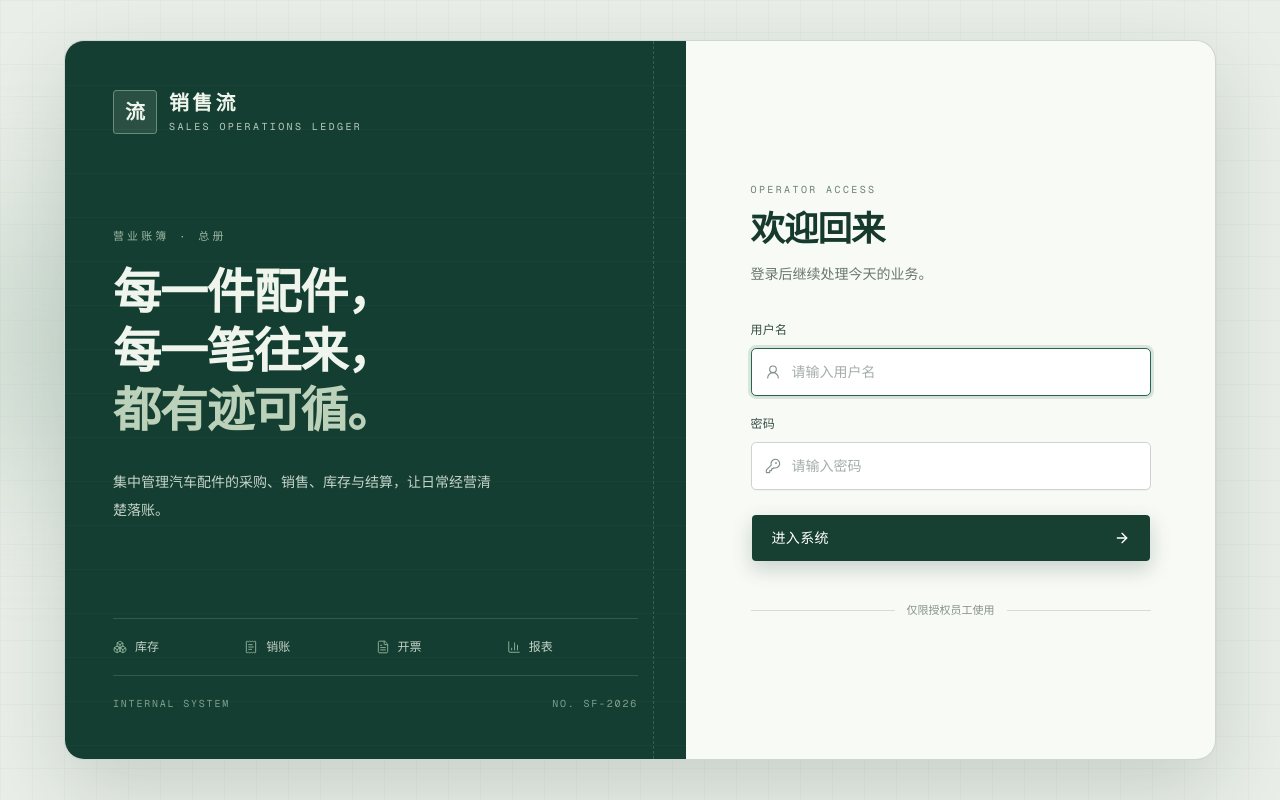
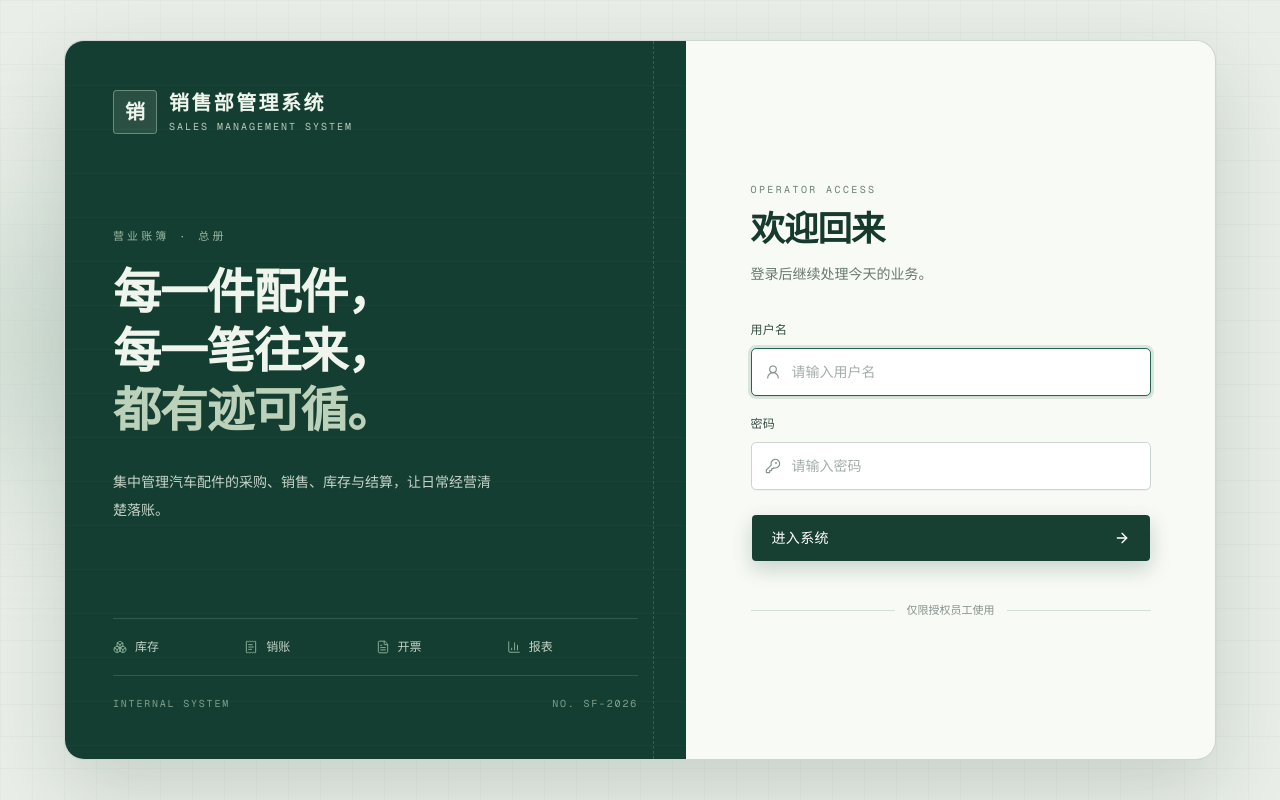
Before and after one commit to Kevin-GGTransport/sales-flow, a Next.js app: page /login in a window 1280 px wide. Built offline with nearby package versions, Linux system fonts and the light colour scheme; no server answers.

Commit message:
fix: update system display name

```diff
--- a/src/app/(auth)/login/page.tsx
+++ b/src/app/(auth)/login/page.tsx
@@ -24,8 +24,8 @@ export default async function LoginPage() {
           <div aria-hidden="true" className="absolute inset-y-0 right-8 border-r border-dashed border-[#c6d9c9]/20" />
           <div aria-hidden="true" className="absolute inset-0 opacity-30 [background-image:linear-gradient(rgba(238,246,235,.08)_1px,transparent_1px)] [background-size:100%_44px]" />
           <div className="relative flex items-center gap-3">
-            <div className="grid size-11 place-items-center rounded-sm border border-[#b9d0bd]/45 bg-[#f2f5eb]/10 font-heading text-xl font-semibold">流</div>
-            <div><p className="font-heading text-xl font-semibold tracking-[.16em]">销售流</p><p className="mt-0.5 font-mono text-[10px] uppercase tracking-[.24em] text-[#b7c9bb]">Sales operations ledger</p></div>
+            <div className="grid size-11 place-items-center rounded-sm border border-[#b9d0bd]/45 bg-[#f2f5eb]/10 font-heading text-xl font-semibold">销</div>
+            <div><p className="font-heading text-xl font-semibold tracking-[.12em]">销售部管理系统</p><p className="mt-0.5 font-mono text-[10px] uppercase tracking-[.2em] text-[#b7c9bb]">Sales management system</p></div>
           </div>
           <div className="relative my-auto max-w-md py-14">
             <p className="mb-5 font-mono text-[11px] uppercase tracking-[.28em] text-[#9eb7a4]">营业账簿 · 总册</p>
@@ -41,8 +41,8 @@ export default async function LoginPage() {
         <div className="relative flex items-center justify-center px-6 py-12 sm:px-12 lg:px-16">
           <div className="w-full max-w-[400px]">
             <div className="mb-10 flex items-center gap-3 lg:hidden">
-              <div className="grid size-10 place-items-center rounded-sm bg-[#173f32] font-heading text-lg font-semibold text-white">流</div>
-              <div><p className="font-heading text-lg font-semibold tracking-[.12em] text-[#18392e]">销售流</p><p className="font-mono text-[9px] uppercase tracking-[.2em] text-[#72837a]">Sales operations ledger</p></div>
+              <div className="grid size-10 place-items-center rounded-sm bg-[#173f32] font-heading text-lg font-semibold text-white">销</div>
+              <div><p className="font-heading text-lg font-semibold tracking-[.1em] text-[#18392e]">销售部管理系统</p><p className="font-mono text-[9px] uppercase tracking-[.18em] text-[#72837a]">Sales management system</p></div>
             </div>
             <div className="mb-9">
               <p className="mb-3 font-mono text-[10px] uppercase tracking-[.24em] text-[#6e8278]">Operator access</p>
--- a/src/app/layout.tsx
+++ b/src/app/layout.tsx
@@ -22,7 +22,7 @@ const notoSerifSC = Noto_Serif_SC({
 });
 
 export const metadata: Metadata = {
-  title: "sales-flow",
+  title: "销售部管理系统",
   description: "汽车配件买卖 · 库存 · 销账 · 开票",
 };
 
--- a/src/components/layout/Sidebar.tsx
+++ b/src/components/layout/Sidebar.tsx
@@ -282,7 +282,7 @@ export function Sidebar({
           <>
             <span className="size-2 shrink-0 rounded-[3px] bg-sidebar-primary" />
             <span className="font-heading text-base font-semibold tracking-tight">
-              sales-flow
+              销售部管理系统
             </span>
           </>
         )}
--- a/src/components/layout/app-shell.tsx
+++ b/src/components/layout/app-shell.tsx
@@ -100,7 +100,7 @@ export function AppShell({
           <div className="flex h-14 shrink-0 items-center gap-2.5 border-b border-sidebar-border px-4">
             <span className="size-2 shrink-0 rounded-[3px] bg-sidebar-primary" />
             <SheetTitle className="font-heading text-base font-semibold tracking-tight">
-              sales-flow
+              销售部管理系统
             </SheetTitle>
           </div>
           <SheetDescription className="sr-only">主导航菜单</SheetDescription>
```
